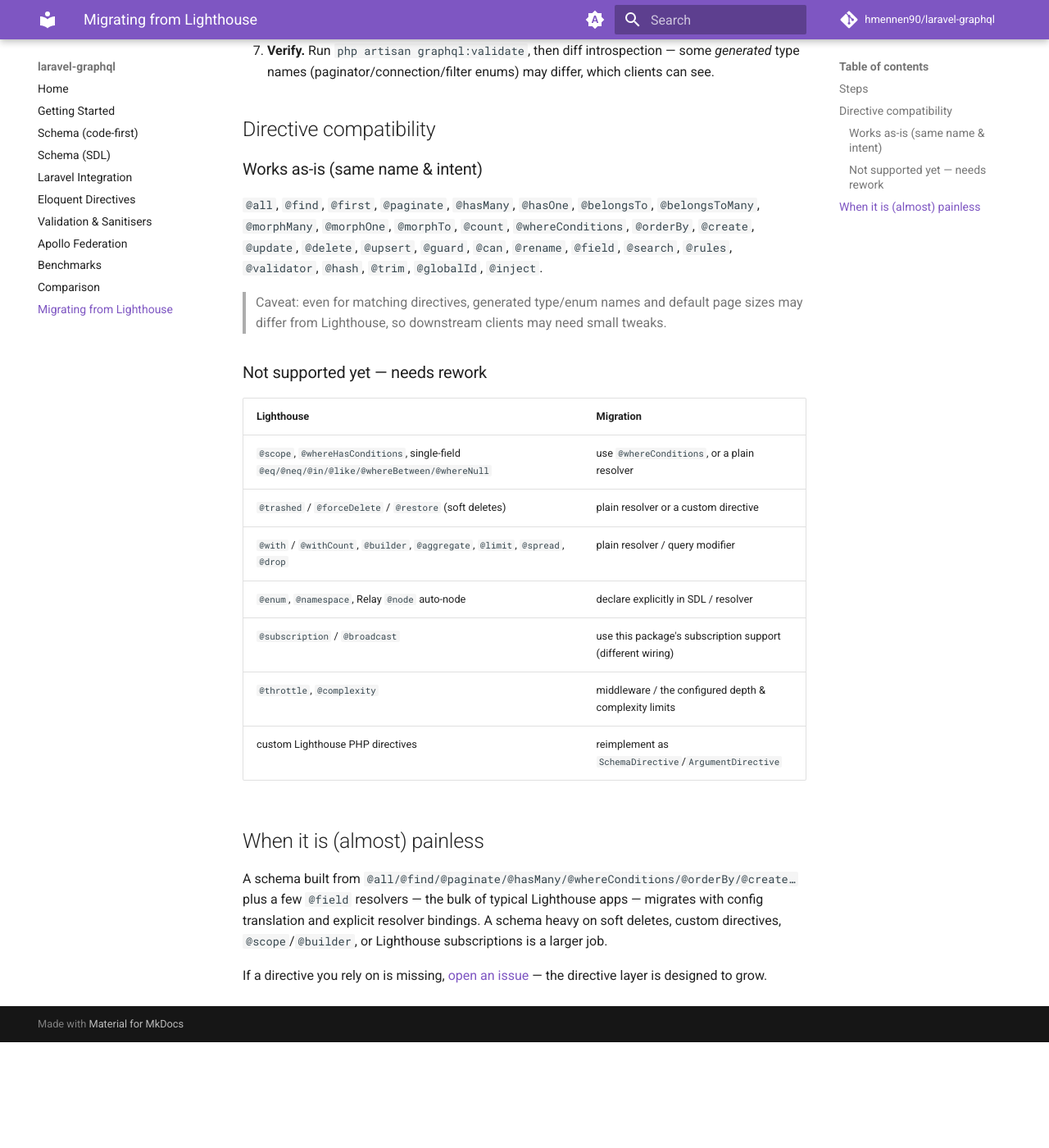
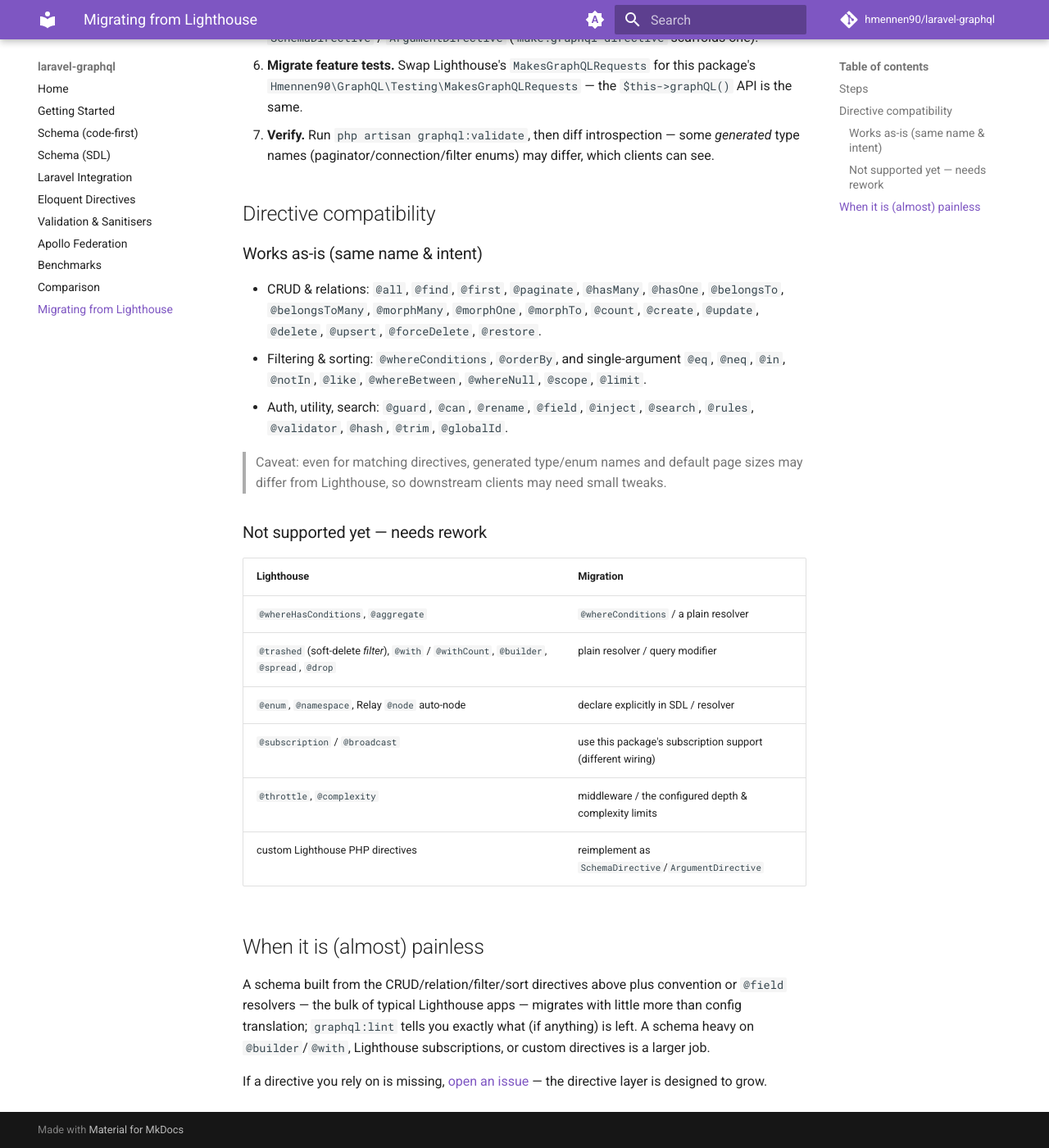
Before and after one commit to hmennen90/laravel-graphql, an MkDocs documentation site: the page built from docs/migrating-from-lighthouse.md, in a window 1280 px wide and 1400 px high, scrolled down 925 px. Shown: the whole window at 82% size. Built offline with MkDocs 1.6.1 and Material for MkDocs 9.7.7, drawn with Linux system fonts in a browser that asks for light colours; comment, search, counter and statistics services are not loaded; before the commit the page ends 2196 px from its top, so only the background shows below that; some of the changed text lies outside the part shown.

Commit message:
docs: document lint, soft-deletes, single-field filters, @scope/@limit & test trait
Updates migration guide (shrunk 'needs rework' list, added lint + test-trait steps),
eloquent.md (single-argument filters + soft-delete mutations), laravel.md commands and
the comparison matrix.

Co-Authored-By: Claude Opus 4.8 (1M context) <noreply@anthropic.com>

```diff
--- a/docs/migrating-from-lighthouse.md
+++ b/docs/migrating-from-lighthouse.md
@@ -28,10 +28,14 @@ There is no automatic converter — plan a deliberate migration, not a package s
    `.mutations`, default `App\GraphQL\Queries` / `App\GraphQL\Mutations`). The field
    name is StudlyCased (`latestPosts` → `LatestPosts`). Fields backed by directives
    (`@all`/`@create`) or a `@field(resolver:)` binding work too.
-5. **Replace unsupported directives** (see below) with plain resolvers or a custom
-   directive.
-6. **Rewrite custom directives** against `SchemaDirective` / `ArgumentDirective`
+5. **Find the gaps automatically.** Run `php artisan graphql:lint` — it scans the SDL
+   and reports every directive this package does not support, with its location. Fix
+   those (plain resolvers or a custom directive), then rewrite any custom Lighthouse
+   PHP directives against `SchemaDirective` / `ArgumentDirective`
    (`make:graphql-directive` scaffolds one).
+6. **Migrate feature tests.** Swap Lighthouse's `MakesGraphQLRequests` for this
+   package's `Hmennen90\GraphQL\Testing\MakesGraphQLRequests` — the `$this->graphQL()`
+   API is the same.
 7. **Verify.** Run `php artisan graphql:validate`, then diff introspection — some
    *generated* type names (paginator/connection/filter enums) may differ, which clients
    can see.
@@ -40,10 +44,14 @@ There is no automatic converter — plan a deliberate migration, not a package s
 
 ### Works as-is (same name & intent)
 
-`@all`, `@find`, `@first`, `@paginate`, `@hasMany`, `@hasOne`, `@belongsTo`,
-`@belongsToMany`, `@morphMany`, `@morphOne`, `@morphTo`, `@count`, `@whereConditions`,
-`@orderBy`, `@create`, `@update`, `@delete`, `@upsert`, `@guard`, `@can`, `@rename`,
-`@field`, `@search`, `@rules`, `@validator`, `@hash`, `@trim`, `@globalId`, `@inject`.
+- CRUD & relations: `@all`, `@find`, `@first`, `@paginate`, `@hasMany`, `@hasOne`,
+  `@belongsTo`, `@belongsToMany`, `@morphMany`, `@morphOne`, `@morphTo`, `@count`,
+  `@create`, `@update`, `@delete`, `@upsert`, `@forceDelete`, `@restore`.
+- Filtering & sorting: `@whereConditions`, `@orderBy`, and single-argument
+  `@eq`, `@neq`, `@in`, `@notIn`, `@like`, `@whereBetween`, `@whereNull`, `@scope`,
+  `@limit`.
+- Auth, utility, search: `@guard`, `@can`, `@rename`, `@field`, `@inject`, `@search`,
+  `@rules`, `@validator`, `@hash`, `@trim`, `@globalId`.
 
 > Caveat: even for matching directives, generated type/enum names and default page
 > sizes may differ from Lighthouse, so downstream clients may need small tweaks.
@@ -52,9 +60,8 @@ There is no automatic converter — plan a deliberate migration, not a package s
 
 | Lighthouse | Migration |
 |---|---|
-| `@scope`, `@whereHasConditions`, single-field `@eq/@neq/@in/@like/@whereBetween/@whereNull` | use `@whereConditions`, or a plain resolver |
-| `@trashed` / `@forceDelete` / `@restore` (soft deletes) | plain resolver or a custom directive |
-| `@with` / `@withCount`, `@builder`, `@aggregate`, `@limit`, `@spread`, `@drop` | plain resolver / query modifier |
+| `@whereHasConditions`, `@aggregate` | `@whereConditions` / a plain resolver |
+| `@trashed` (soft-delete *filter*), `@with` / `@withCount`, `@builder`, `@spread`, `@drop` | plain resolver / query modifier |
 | `@enum`, `@namespace`, Relay `@node` auto-node | declare explicitly in SDL / resolver |
 | `@subscription` / `@broadcast` | use this package's subscription support (different wiring) |
 | `@throttle`, `@complexity` | middleware / the configured depth & complexity limits |
@@ -62,10 +69,11 @@ There is no automatic converter — plan a deliberate migration, not a package s
 
 ## When it is (almost) painless
 
-A schema built from `@all/@find/@paginate/@hasMany/@whereConditions/@orderBy/@create…`
-plus a few `@field` resolvers — the bulk of typical Lighthouse apps — migrates with
-config translation and explicit resolver bindings. A schema heavy on soft deletes,
-custom directives, `@scope`/`@builder`, or Lighthouse subscriptions is a larger job.
+A schema built from the CRUD/relation/filter/sort directives above plus convention or
+`@field` resolvers — the bulk of typical Lighthouse apps — migrates with little more
+than config translation; `graphql:lint` tells you exactly what (if anything) is left. A
+schema heavy on `@builder`/`@with`, Lighthouse subscriptions, or custom directives is a
+larger job.
 
 If a directive you rely on is missing, [open an issue](https://github.com/hmennen90/laravel-graphql/issues) —
 the directive layer is designed to grow.
```
Also changed, not shown: README.md (+8 -6 lines), docs/comparison.md (+4 -2 lines), docs/eloquent.md (+22 -1 lines), docs/laravel.md (+1 -0 lines).
